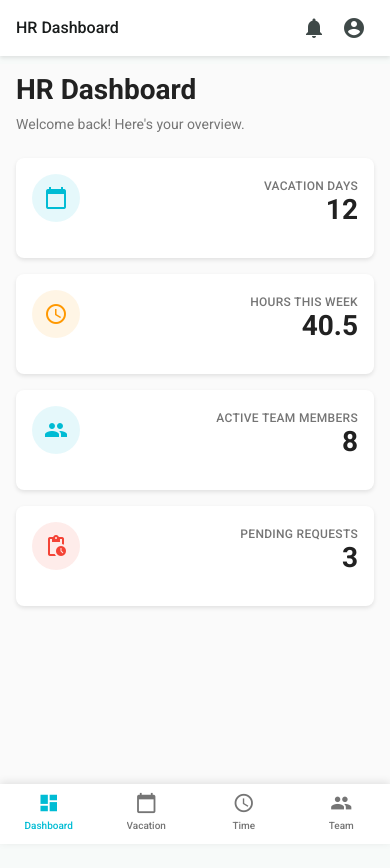
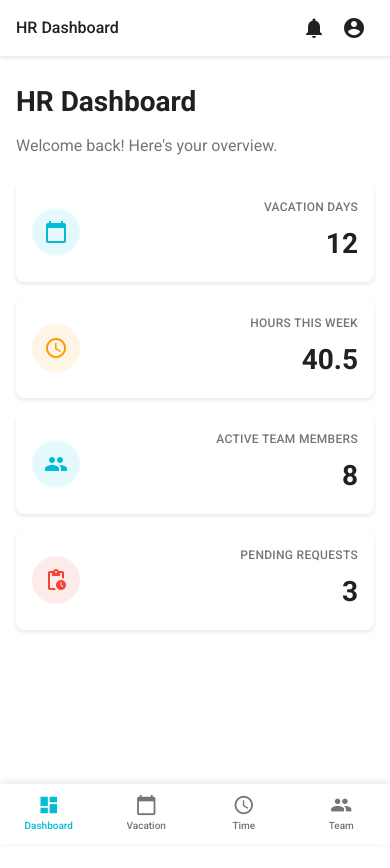
Before and after one commit to BadRix90/hr-dashboard-template, an Angular app in the folder frontend/: page /dashboard in a window 390 px wide. Shown: the top 868 px of the page. After the commit the page ends 844 px from the top, so only its background shows below. Built offline with nearby package versions, Linux system fonts and the light colour scheme.

Commit message:
Fix responsive layout for 320px mobile devices

```diff
--- a/frontend/public/styles/_mixins.scss
+++ b/frontend/public/styles/_mixins.scss
@@ -15,6 +15,16 @@
   }
   @else if $size == xl {
     @media (min-width: $breakpoint-xl) { @content; }
+  }
+}
+
+@mixin container {
+  max-width: $max-content-width;
+  margin: 0 auto;
+  padding: $spacing-md;
+
+  @include breakpoint(md) {
+    padding: $spacing-xl;
   }
 }
 
--- a/frontend/public/styles/_variables.scss
+++ b/frontend/public/styles/_variables.scss
@@ -63,3 +63,5 @@ $breakpoint-sm: 600px;
 $breakpoint-md: 960px;
 $breakpoint-lg: 1280px;
 $breakpoint-xl: 1920px;
+
+$max-content-width: 1920px;
--- a/frontend/src/app/app.scss
+++ b/frontend/src/app/app.scss
@@ -6,7 +6,6 @@
   margin-top: 64px;
   margin-bottom: 60px;
   min-height: calc(100vh - 124px);
-  background: $background-light;
   width: 100%;
   overflow-x: hidden;
 
--- a/frontend/src/styles.scss
+++ b/frontend/src/styles.scss
@@ -1,39 +1,19 @@
+@use '../public/styles/variables' as *;
+@use '../public/styles/typography';
 
-// Include theming for Angular Material with `mat.theme()`.
-// This Sass mixin will define CSS variables that are used for styling Angular Material
-// components according to the Material 3 design spec.
-// Learn more about theming and how to use it for your application's
-// custom components at https://material.angular.dev/guide/theming
-@use '@angular/material' as mat;
+* {
+  box-sizing: border-box;
+  margin: 0;
+  padding: 0;
+}
 
-html {
-  @include mat.theme((
-    color: (
-      primary: mat.$cyan-palette,
-      tertiary: mat.$orange-palette,
-    ),
-    typography: Roboto,
-    density: 0,
-  ));
+html, body {
+  height: 100%;
+  width: 100%;
+  overflow-x: hidden;
 }
 
 body {
-  // Default the application to a light color theme. This can be changed to
-  // `dark` to enable the dark color theme, or to `light dark` to defer to the
-  // user's system settings.
-  color-scheme: light;
-
-  // Set a default background, font and text colors for the application using
-  // Angular Material's system-level CSS variables. Learn more about these
-  // variables at https://material.angular.dev/guide/system-variables
-  background-color: var(--mat-sys-surface);
-  color: var(--mat-sys-on-surface);
-  font: var(--mat-sys-body-medium);
-
-  // Reset the user agent margin.
-  margin: 0;
+  max-width: $max-content-width;
+  margin: 0 auto;
 }
-/* You can add global styles to this file, and also import other style files */
-
-html, body { height: 100%; }
-body { margin: 0; font-family: Roboto, "Helvetica Neue", sans-serif; }
```
